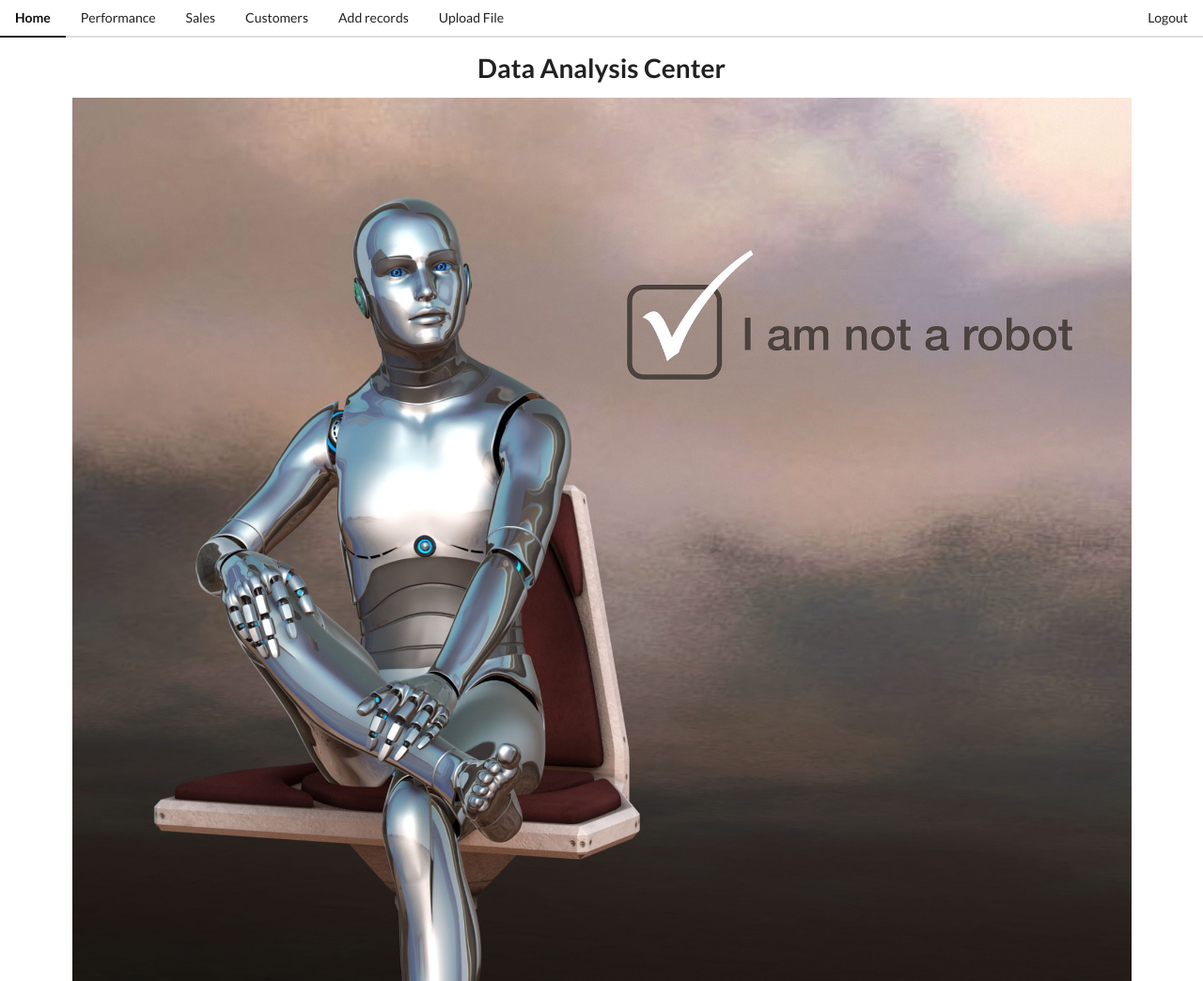
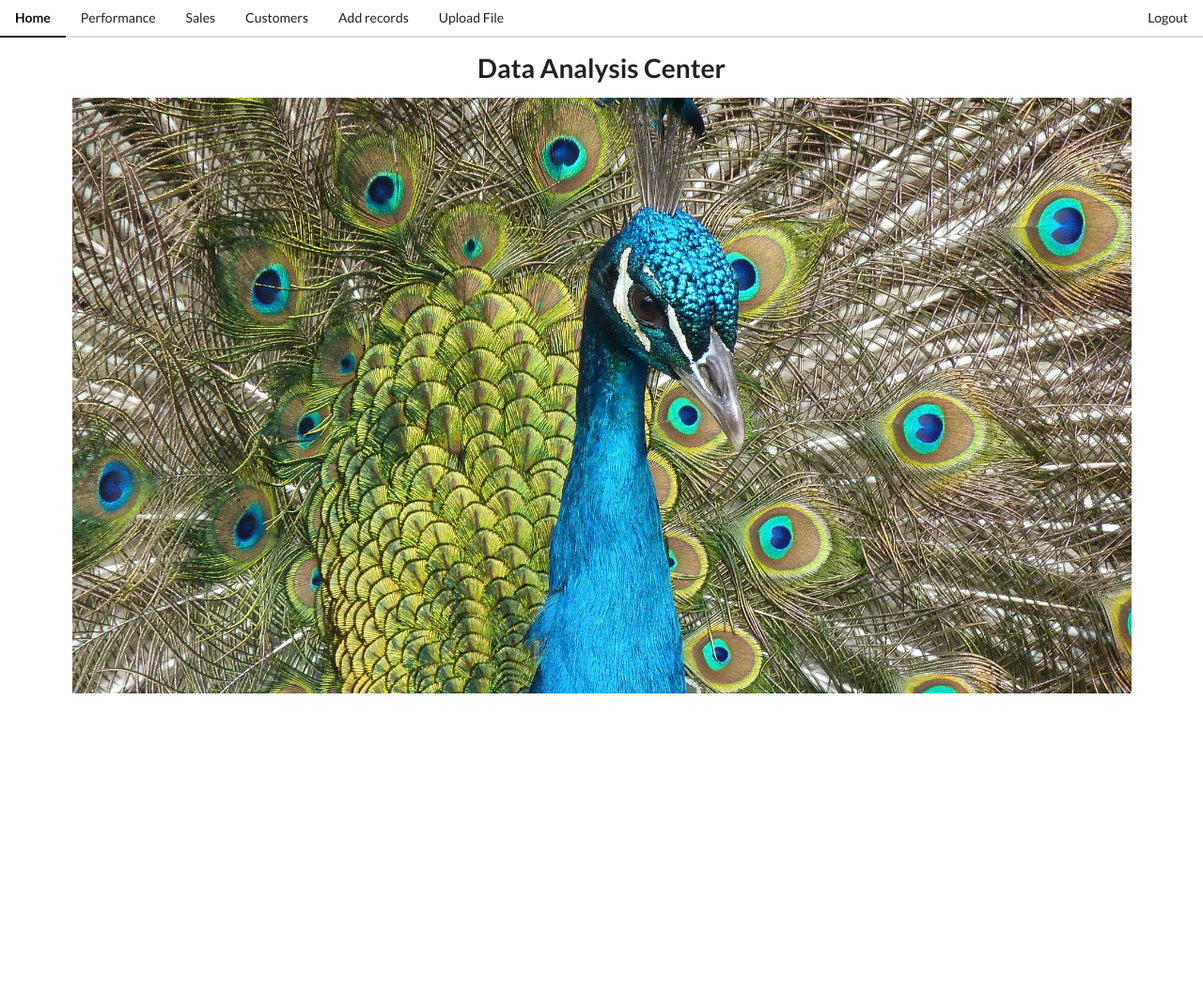
Before and after one commit to kashiwale/dhiren-kashiwale1, a Django app: page / in a window 1280 px wide. Shown: the whole page at 94% size. After the commit the page ends 738 px from the top, so only its background shows below. Run offline with Django 3.2, Linux system fonts and the light colour scheme; some libraries are stand-ins or nearby versions.

Commit message:
Add pecock image to home

```diff
--- a/src/templates/home.html
+++ b/src/templates/home.html
@@ -5,7 +5,7 @@
 {% block content %}
     <div class='block-center'>
         <h1>Data Analysis Center</h1>
-        <img src={% static 'main_pic.jpg' %}  class='ui fluid image'>
+        <img src={% static 'peacock.jpg' %}  class='ui fluid image'>
     </div>
 
 
```
Also changed, not shown: src/static_project/peacock.jpg (added).
